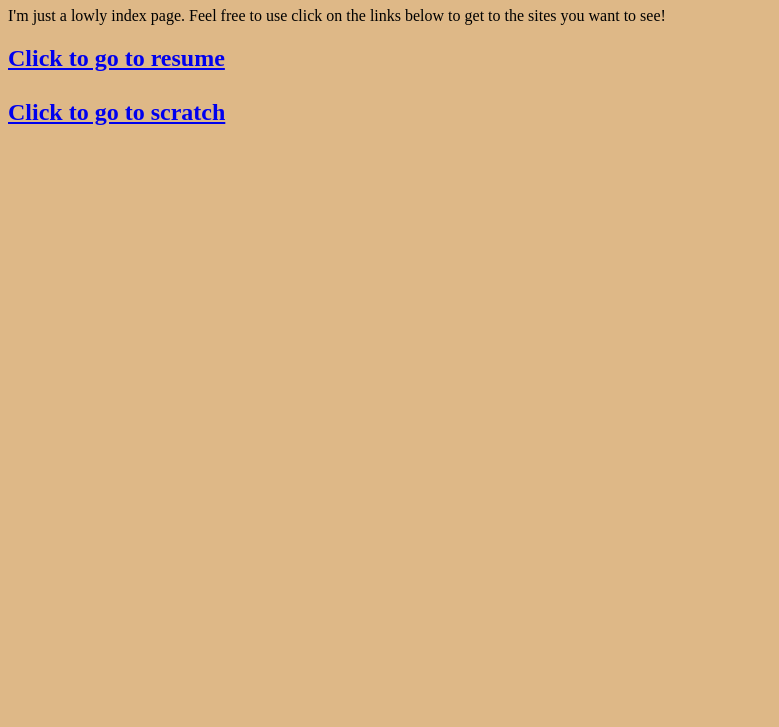
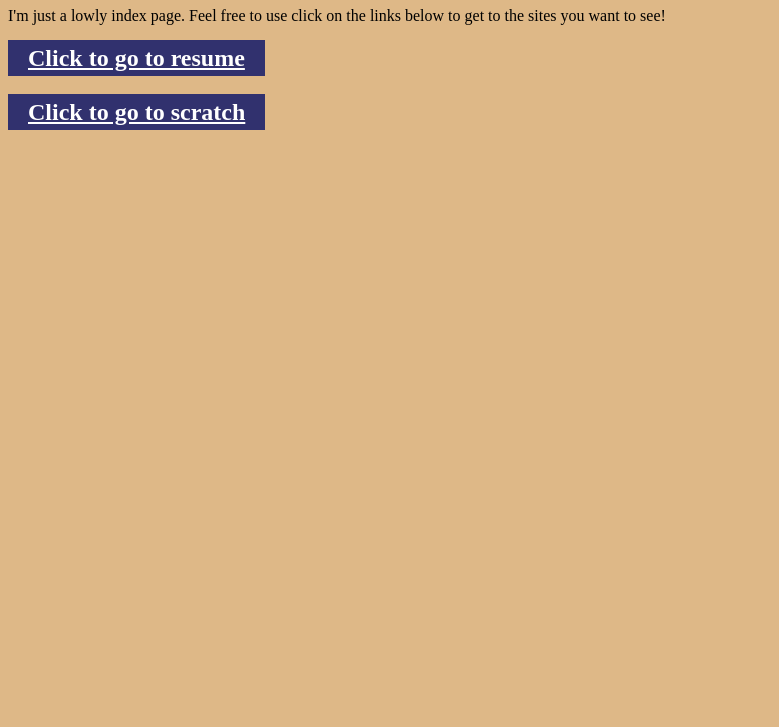
Before and after one commit to bryangurr/bryangurr.github.io, a plain HTML site: page html/index.html in a window 1280 px wide. Shown: the part 73-800 px from the top of the page, without its empty margins (0-779 px from the left). Drawn offline with Linux system fonts and the light colour scheme.

Commit message:
Update index.css

```diff
--- a/styles/index.css
+++ b/styles/index.css
@@ -2,3 +2,14 @@ h1 {
     color:rgb(55, 122, 181);
     text-align: center;
 }
+
+.button {
+    font-size:24px;
+    background-color: #31316e;
+    color:#ffffff;
+    padding-top: 5px;
+    padding-bottom: 5px;
+    padding-left: 20px;
+    padding-right: 20px;
+
+}
```
